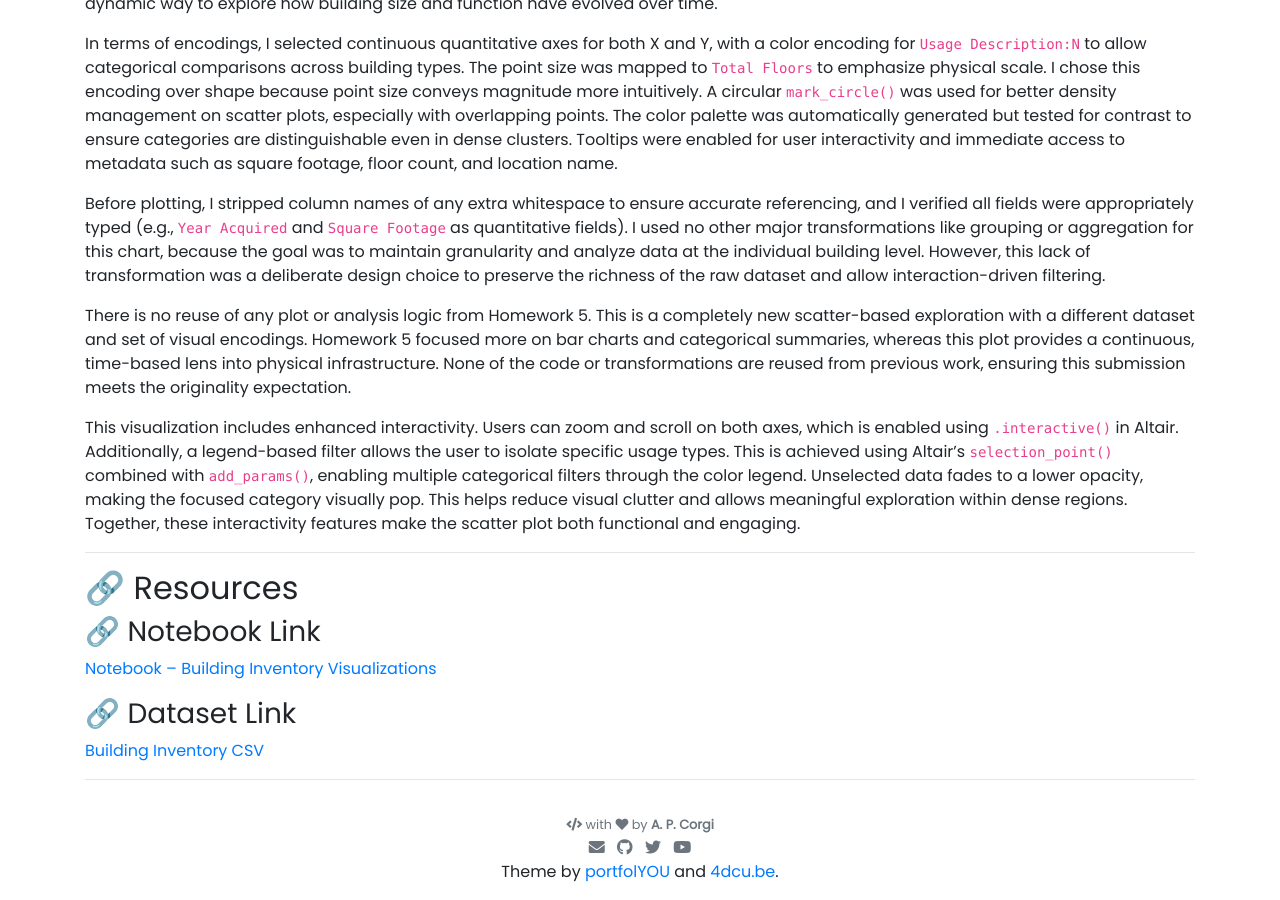
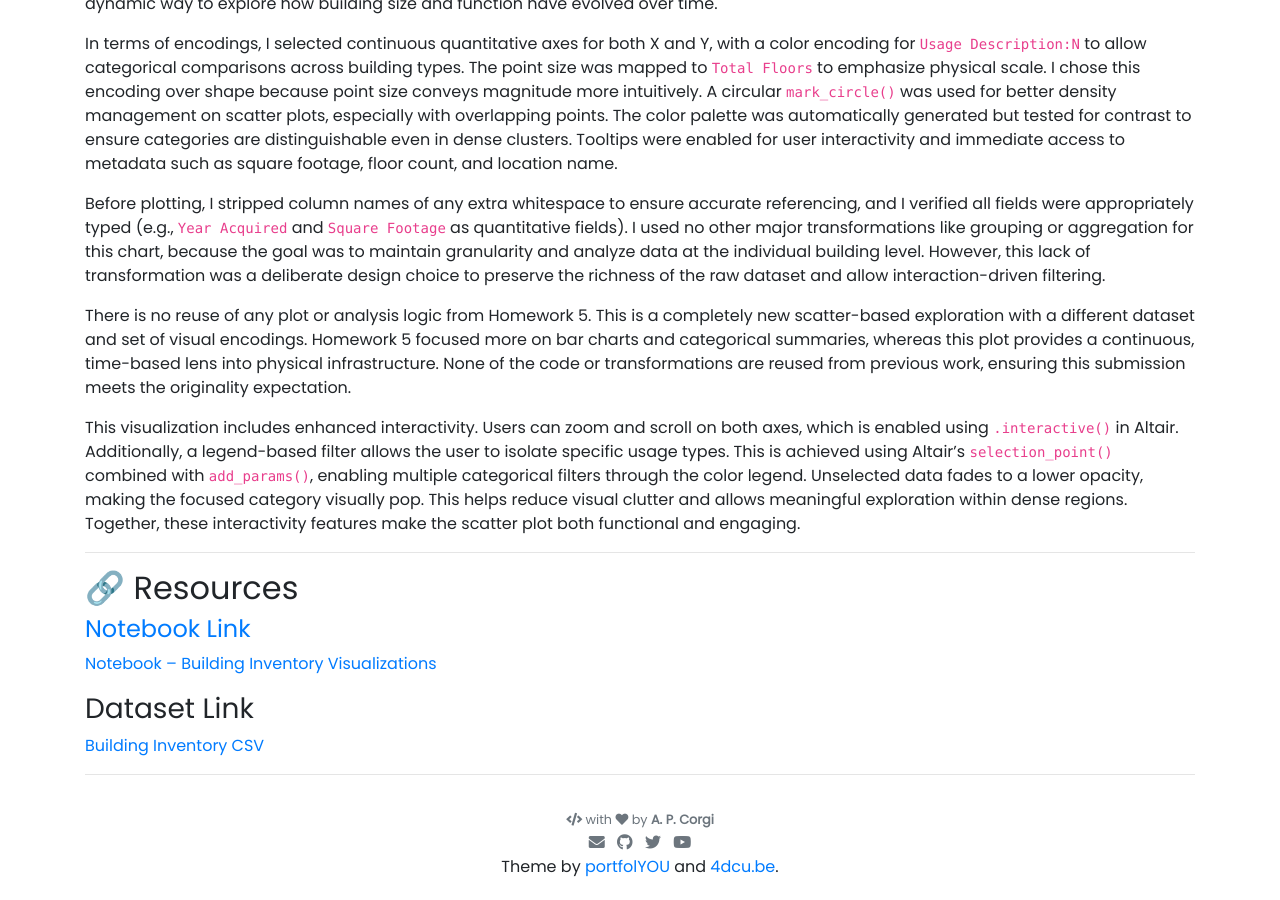
Before and after one commit to jeya17112k/jeya17112k.github.io, a Jekyll site: the page built from pages/index.md, in a window 1280 px wide and 900 px high, scrolled down 2131 px. Built offline with Jekyll 4.4.1, drawn with Linux system fonts in a browser that asks for light colours; nearby versions of some CDN libraries; our own code applies the rules of GitHub Pages for plain Markdown files; part of the change alters nothing that is shown.

```diff
--- a/pages/index.md
+++ b/pages/index.md
@@ -38,10 +38,10 @@ This visualization includes enhanced interactivity. Users can zoom and scroll on
 ---
 ## 🔗 Resources
 
-### 🔗 Notebook Link
+#### [Notebook Link](https://nbviewer.org/github/jeya17112k/jeya17112k.github.io/blob/main/Assignment6_BuildingInventory_Visualizations.ipynb)
 [Notebook – Building Inventory Visualizations](https://nbviewer.org/github/jeya17112k/jeya17112k.github.io/blob/main/Assignment6_BuildingInventory_Visualizations.ipynb)
 
-### 🔗 Dataset Link
+### Dataset Link
 [Building Inventory CSV](https://raw.githubusercontent.com/UIUC-iSchool-DataViz/is445_data/main/building_inventory.csv)
 
 ---
```
